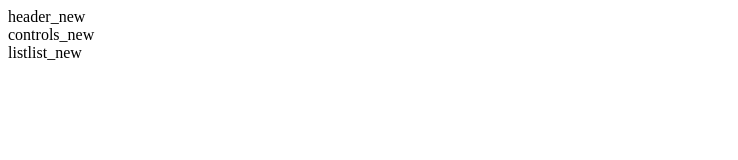
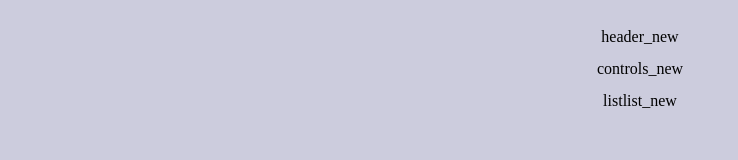
Before and after one commit to OpenDCLabs/mebsite, a plain HTML site: page index.html in a window 1280 px wide. Shown: the whole page, without its empty margins (0-738 px from the left). Drawn offline with Linux system fonts and the light colour scheme; the site is published under a folder, as on GitHub Pages, so addresses that start at the root find nothing.

Commit message:
Update index.html

```diff
--- a/index.html
+++ b/index.html
@@ -1,7 +1,7 @@
 <html>
 <head>
 <title>Welcome to Mebsite</title>
-<link rel="stylesheet" href="/css/main.css" media="screen">
+<link rel="stylesheet" href="css/main.css" media="screen">
 </head>
 
 <body>
```
